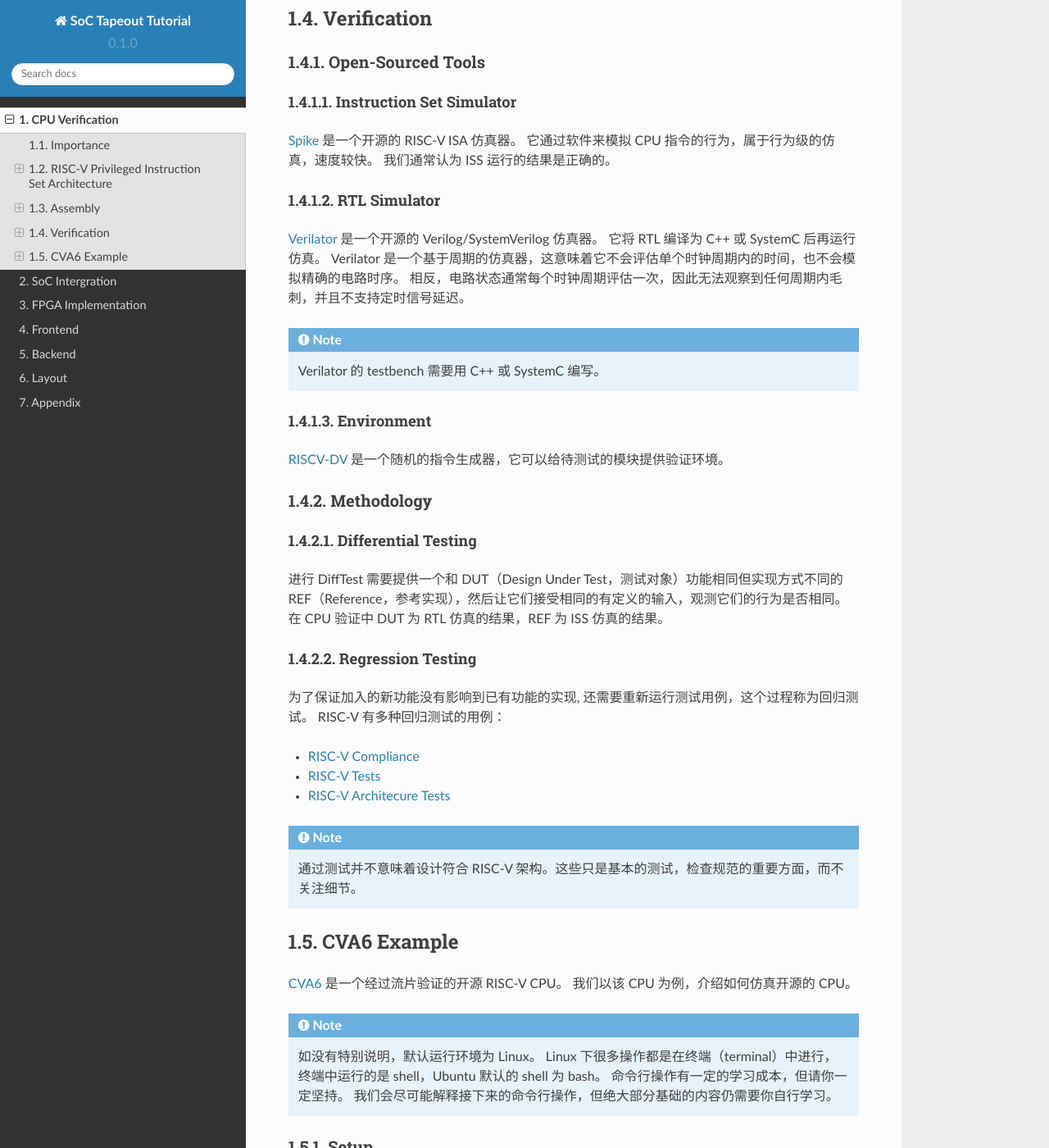
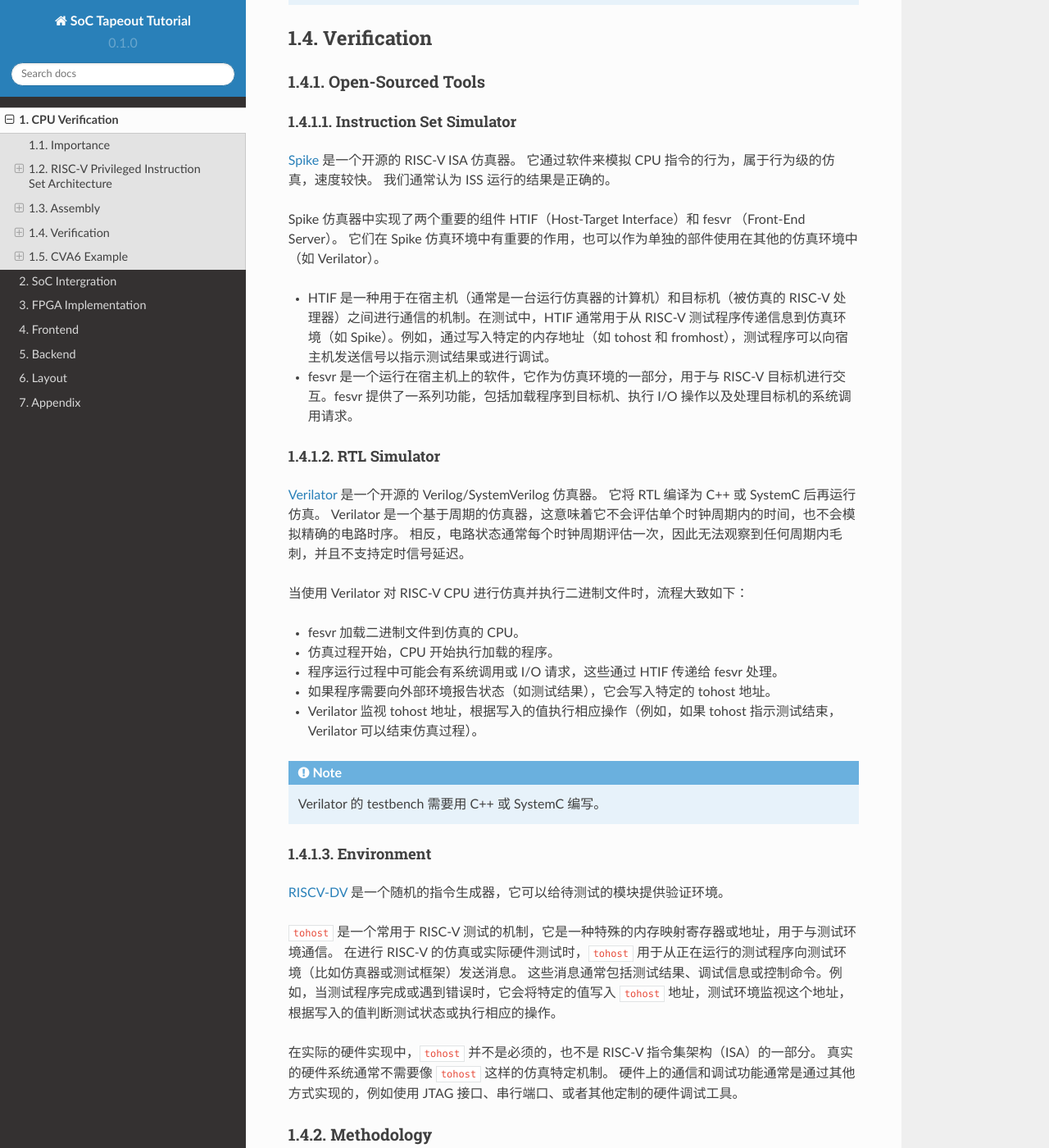
Before and after one commit to Siris-Li/SoC-Tapeout-Tutorial, a Sphinx documentation site: the page built from docs/source/cpu.rst, in a window 1280 px wide and 1400 px high, scrolled down 3788 px. Shown: the whole window at 82% size. Built offline with Sphinx 7.4.7 and the Read the Docs theme 2.0.0, drawn with Linux system fonts in a browser that asks for light colours; some of the changed text lies outside the part shown.

Commit message:
Update cpu.rst

```diff
--- a/docs/source/cpu.rst
+++ b/docs/source/cpu.rst
@@ -154,6 +154,13 @@ Instruction Set Simulator
 它通过软件来模拟 CPU 指令的行为，属于行为级的仿真，速度较快。
 我们通常认为 ISS 运行的结果是正确的。
 
+Spike 仿真器中实现了两个重要的组件 HTIF（Host-Target Interface）和 fesvr （Front-End Server）。
+它们在 Spike 仿真环境中有重要的作用，也可以作为单独的部件使用在其他的仿真环境中（如 Verilator）。
+
+- HTIF 是一种用于在宿主机（通常是一台运行仿真器的计算机）和目标机（被仿真的 RISC-V 处理器）之间进行通信的机制。在测试中，HTIF 通常用于从 RISC-V 测试程序传递信息到仿真环境（如 Spike）。例如，通过写入特定的内存地址（如 tohost 和 fromhost），测试程序可以向宿主机发送信号以指示测试结果或进行调试。
+- fesvr 是一个运行在宿主机上的软件，它作为仿真环境的一部分，用于与 RISC-V 目标机进行交互。fesvr 提供了一系列功能，包括加载程序到目标机、执行 I/O 操作以及处理目标机的系统调用请求。
+
+
 RTL Simulator
 #####################
 
@@ -161,6 +168,14 @@ RTL Simulator
 它将 RTL 编译为 C++ 或 SystemC 后再运行仿真。
 Verilator 是一个基于周期的仿真器，这意味着它不会评估单个时钟周期内的时间，也不会模拟精确的电路时序。
 相反，电路状态通常每个时钟周期评估一次，因此无法观察到任何周期内毛刺，并且不支持定时信号延迟。
+
+当使用 Verilator 对 RISC-V CPU 进行仿真并执行二进制文件时，流程大致如下：
+
+- fesvr 加载二进制文件到仿真的 CPU。
+- 仿真过程开始，CPU 开始执行加载的程序。
+- 程序运行过程中可能会有系统调用或 I/O 请求，这些通过 HTIF 传递给 fesvr 处理。
+- 如果程序需要向外部环境报告状态（如测试结果），它会写入特定的 tohost 地址。
+- Verilator 监视 tohost 地址，根据写入的值执行相应操作（例如，如果 tohost 指示测试结束，Verilator 可以结束仿真过程）。
 
 .. note::
 
@@ -170,6 +185,14 @@ Environment
 ##################
 
 `RISCV-DV <https://github.com/chipsalliance/riscv-dv>`__ 是一个随机的指令生成器，它可以给待测试的模块提供验证环境。
+
+``tohost`` 是一个常用于 RISC-V 测试的机制，它是一种特殊的内存映射寄存器或地址，用于与测试环境通信。
+在进行 RISC-V 的仿真或实际硬件测试时，``tohost`` 用于从正在运行的测试程序向测试环境（比如仿真器或测试框架）发送消息。
+这些消息通常包括测试结果、调试信息或控制命令。例如，当测试程序完成或遇到错误时，它会将特定的值写入 ``tohost`` 地址，测试环境监视这个地址，根据写入的值判断测试状态或执行相应的操作。
+
+在实际的硬件实现中，``tohost`` 并不是必须的，也不是 RISC-V 指令集架构（ISA）的一部分。
+真实的硬件系统通常不需要像 ``tohost`` 这样的仿真特定机制。
+硬件上的通信和调试功能通常是通过其他方式实现的，例如使用 JTAG 接口、串行端口、或者其他定制的硬件调试工具。
 
 Methodology
 ^^^^^^^^^^^^^^^^
@@ -386,3 +409,22 @@ Verilator
 - ``+debug_disable=1``：禁用调试功能。
 - ``+ntb_random_seed=1``：设置随机数生成器的种子。
 - ``+elf_file``：加载的 ELF 文件的路径。这个文件包含了要在仿真器中运行的程序的机器代码。
+- ``+tohost_addr``：指定 tohost 寄存器的地址映射。
+
+上述参数都是传递给在仿真 RISC-V CPU 上执行的程序的选项。
+
+.. note::
+
+	在仿真环境中，尤其是在使用像 Spike 或 Verilator 这样的 RISC-V 仿真器时，向可执行文件传递参数常常会使用一个加号（+）作为前缀。
+	这种格式通常用于区分仿真器本身的参数和传递给仿真程序的参数。
+
+Spike
+###################
+
+调用 Spike 的指令为
+
+.. code-block::
+
+	LD_LIBRARY_PATH="$(realpath ../../tools/spike/lib):$LD_LIBRARY_PATH" <cva6>/tools/spike/bin/spike --steps=2000000  --log-commits --isa=rv32imac_zba_zbb_zbs_zbc_zicsr_zifencei -l <cva6>/verif/sim/out_<date>/directed_c_tests/hello_world.o
+
+- ``--log commits -l``：启动指令跟踪，并且每次指令提交时都会写入日志。
```
